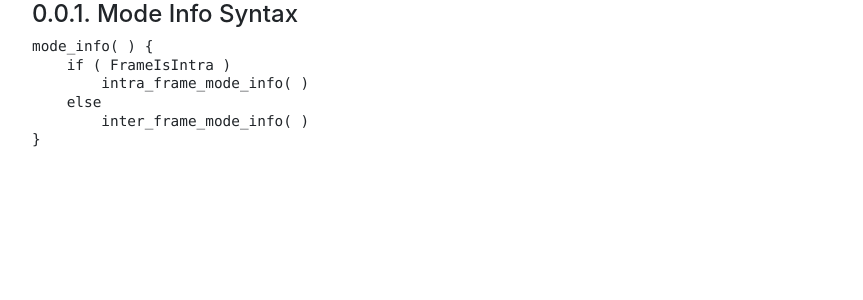
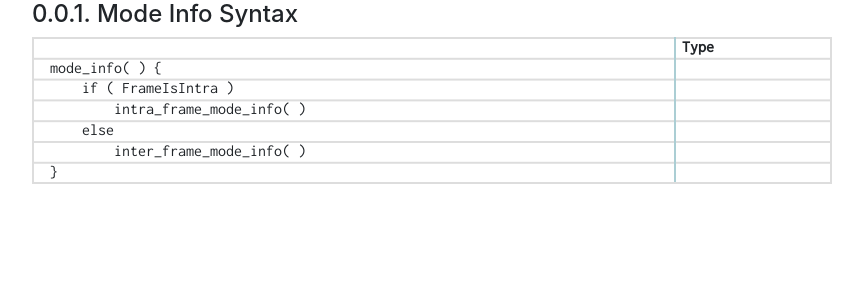
Before and after one commit to AOMediaCodec/av1-spec, a Jekyll site: the page built from 06.mode.info.syntax.md, in a window 1280 px wide. Shown: the top 300 px of the page, without its empty margins (53-916 px from the left). Built offline with Jekyll 4.4.1, drawn with Linux system fonts in a browser that asks for light colours; nearby versions of some CDN libraries; our own code applies the rules of GitHub Pages for plain Markdown files.

Commit message:
Fix syntax table layout.
Somehow this broke. CSS now does a better job of forcing
the prescribed font (Inconsolata), allowing horizontal
spacing in ems. grunt-replace task now pads the element
types/sizes by two spaces, as they align differently
once syntax elements are bolded.

Change-Id: I7f1933b5029843f133414b0bef31716f981c667c

```diff
--- a/Gruntfile.js
+++ b/Gruntfile.js
@@ -9,7 +9,7 @@
               patterns: [
                 {
                   match: /@@[a-zA-Z_0-9]*(\[[^\]]*\])*/g,
-                  replacement: function(match) { return "<b>" + match.substring(2) + "</b>"; }
+                  replacement: function(match) { return "<b>&nbsp;&nbsp;" + match.substring(2) + "</b>"; }
                 }
               ]
             },
--- a/assets/css/style.sass
+++ b/assets/css/style.sass
@@ -9,9 +9,9 @@
 $gridcolor: #ddd
 $gridweight: 2px
 
-div.syntax pre
+pre.syntax
   background-color: #fff
-  background-image: linear-gradient(90deg, transparent 600px, #abced4 600px, #abced4 602px, transparent 602px), linear-gradient($gridcolor .1em, transparent .1em)
+  background-image: linear-gradient(90deg, transparent 40em, #abced4 40em, #abced4 40.1em, transparent 40.1em), linear-gradient($gridcolor .1em, transparent .1em)
   background-size: 100% 1.3em
   border-left: $gridweight solid $gridcolor
   border-right: $gridweight solid $gridcolor
@@ -21,12 +21,14 @@
   font-size: 1em
   padding: 0 1em
   line-height: 1.3
-    width: 760px
+  width: 50em
   // Generate a "Type" heading above 2nd column.
   &:before
     content: "Type\A"
     font-weight: bold
-    padding-left: 594px
+    padding-left: 39.5em
+  code
+    font-family: $monofont
 
 table
   .table-conventions
```
